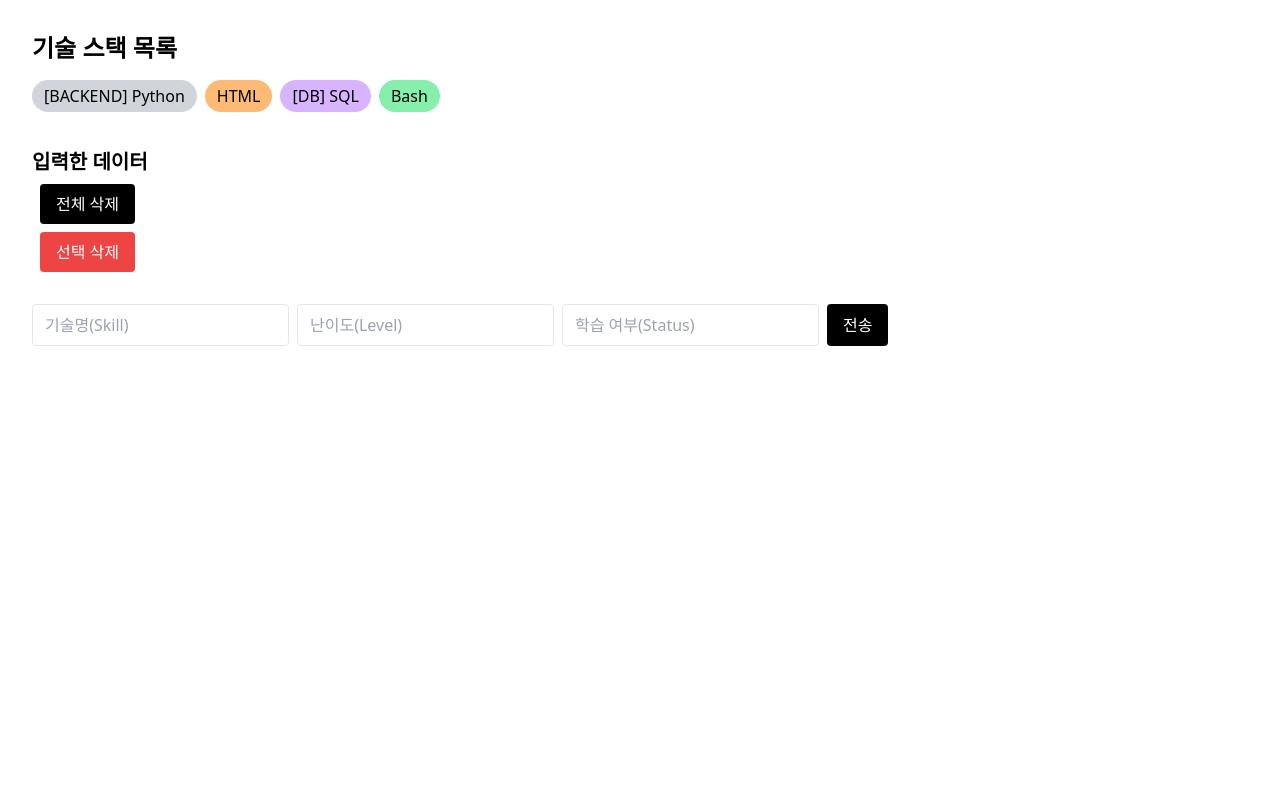
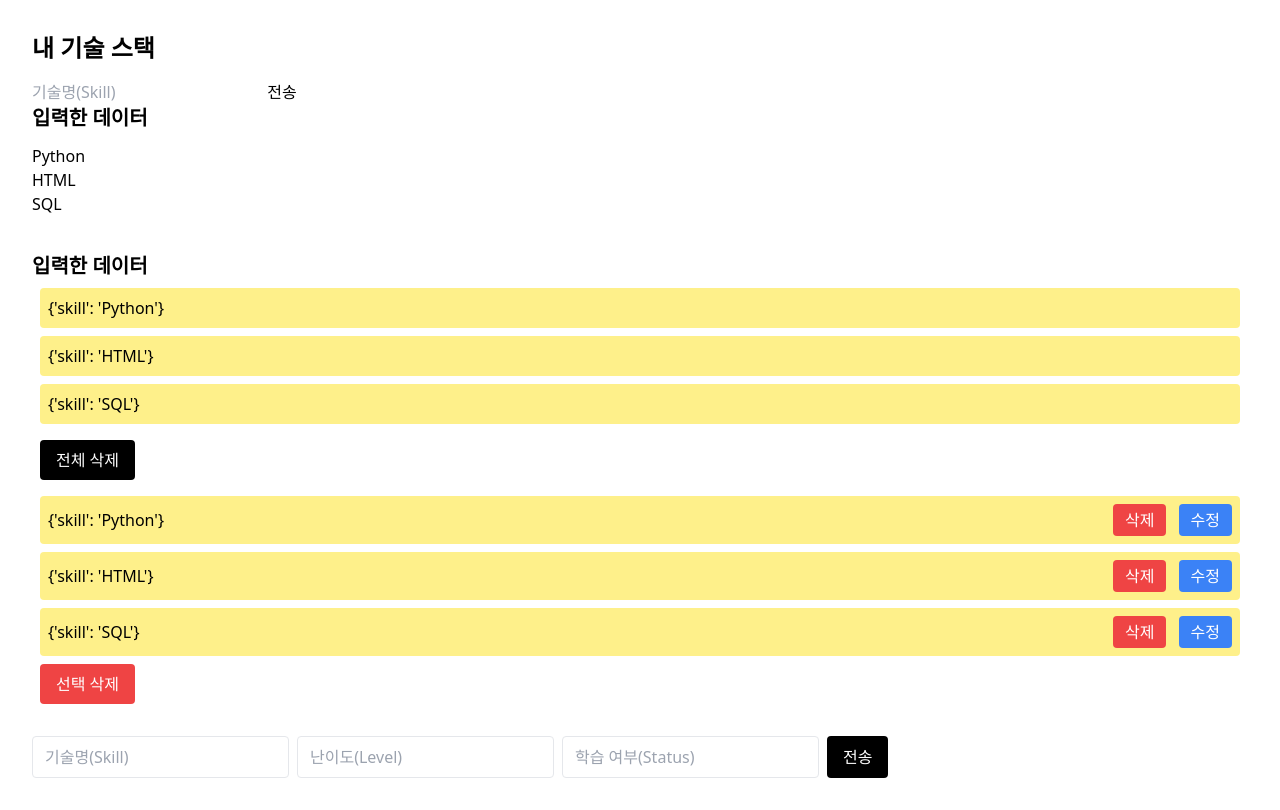
Before and after one commit to byeongju2008/project_flask, a Flask app: page / in a window 1280 px wide. Before the commit the page ends 346 px from the top, so only its background shows below. Run offline with Flask 3, Linux system fonts and the light colour scheme; some libraries are stand-ins or nearby versions.

Commit message:
딕셔너리 create / read 구현

```diff
--- a/app.py
+++ b/app.py
@@ -1,19 +1,23 @@
 from flask import Flask, render_template, request, redirect
 
 app = Flask(__name__)
-messages = []
+
+messages = [
+    {"skill": "Python"},
+    {"skill": "HTML"},
+    {"skill": "SQL"}
+]
 
 @app.route('/')
 def home():
-    skills = ["Python", "HTML", "SQL", "Bash"]
-    return render_template('index.html', data=skills, messages=messages)
+    return render_template('index.html', messages=messages)
 
 @app.route('/send', methods=['POST'])
 def send():
-    skill = request.form.get('skill')
-    level = request.form.get('level')
-    status = request.form.get('status')
-    messages.append(skill + " / " + level + " / " + status)
+    skill = request.form.get('skill', '').strip()
+    if not skill:
+        return redirect('/')
+    messages.append({"skill": skill})
     return redirect('/')
 
 @app.route('/delete', methods=['POST'])
@@ -30,13 +34,10 @@ def delete_all():
 @app.route('/delete_selected', methods=['POST'])
 def delete_selected():
     indexes = request.form.getlist('delete_indexes')
-
     indexes = [int(index) for index in indexes]
     indexes.sort(reverse=True)
-
     for index in indexes:
         messages.pop(index)
-
     return redirect('/')
 
 @app.route('/edit/<int:index>')
@@ -51,10 +52,8 @@ def update():
 	if value.strip()=="":
 		return redirect(f'/edit/{index}')
 
-	if value == messages[index]:
-		return redirect('/')
+	messages[index] = {"skill": value}
+	return redirect('/')
 
-	messages[index] = value
-	return redirect('/')
 if __name__ == "__main__":
     app.run(host="0.0.0.0", port=5000, debug=True)
--- a/templates/index.html
+++ b/templates/index.html
@@ -5,33 +5,26 @@
     <script src="https://cdn.tailwindcss.com"></script>
 </head>
 <body class="p-8">
-    <h1 class="text-2xl font-bold mb-4">기술 스택 목록</h1>
-    <div class="flex gap-2 flex-wrap mb-4">
-        {% for skill in data %}
-            {% if skill == "Python" %}
-                <span class="bg-gray-300 px-3 py-1 rounded-full">[BACKEND] {{ skill }}</span>
-            {% elif skill == "SQL" %}
-                <span class="bg-purple-300 px-3 py-1 rounded-full">[DB] {{ skill }}</span>
-            {% elif skill == "HTML" %}
-                <span class="bg-orange-300 px-3 py-1 rounded-full">{{ skill }}</span>
-            {% elif skill == "Bash" %}
-                <span class="bg-green-300 px-3 py-1 rounded-full">{{ skill }}</span>
-            {% endif %}
-        {% endfor %}
-    </div>
-        <div>
+    <h1 class="text-2xl font-bold mb-4">내 기술 스택</h1>
+
+    <form action="/send" method="POST">
+        <input type="text" name="skill" placeholder="기술명(Skill)">
+        <button type="submit">전송</button>
+    </form>
+
+    <h2 class="text-xl font-bold mb-3">입력한 데이터</h2>
+
+    {% for item in messages %}
+	<p>{{ item["skill"] }}</p>
+    {% endfor %}
+
+</body>
+</html>
+    <div>
         <h2 class="mt-9 text-xl font-bold">입력한 데이터</h2>
         {% for item in messages %}
             <div class="bg-yellow-200 p-2 m-2 rounded flex justify-between items-center">
                <span>{{ item }}</span>
-
-               <form action="/delete" method="post">
-                    <input type="hidden" name="index" value="{{ loop.index0 }}">
-                    <button type="submit" class="ml-2 bg-red-500 text-white px-3 py-1 rounded"
-                            onclick="return confirm('정말 삭제할까요?')">
-                        삭제
-                    </button>
-                </form>
             </div>
         {% endfor %}
         <form action="/delete_all" method="post" class="inline">
@@ -46,7 +39,8 @@
                     <div>
                         <form action="/delete" method="post" style="display:inline;">
                             <input type="hidden" name="index" value="{{ loop.index0 }}">
-                            <button type="submit" class="ml-2 bg-red-500 text-white px-3 py-1 rounded">
+                            <button type="submit" class="ml-2 bg-red-500 text-white px-3 py-1 rounded"
+                                    onclick="return confirm('정말 삭제할까요?')">
                                 삭제
                             </button>
                         </form>
```
